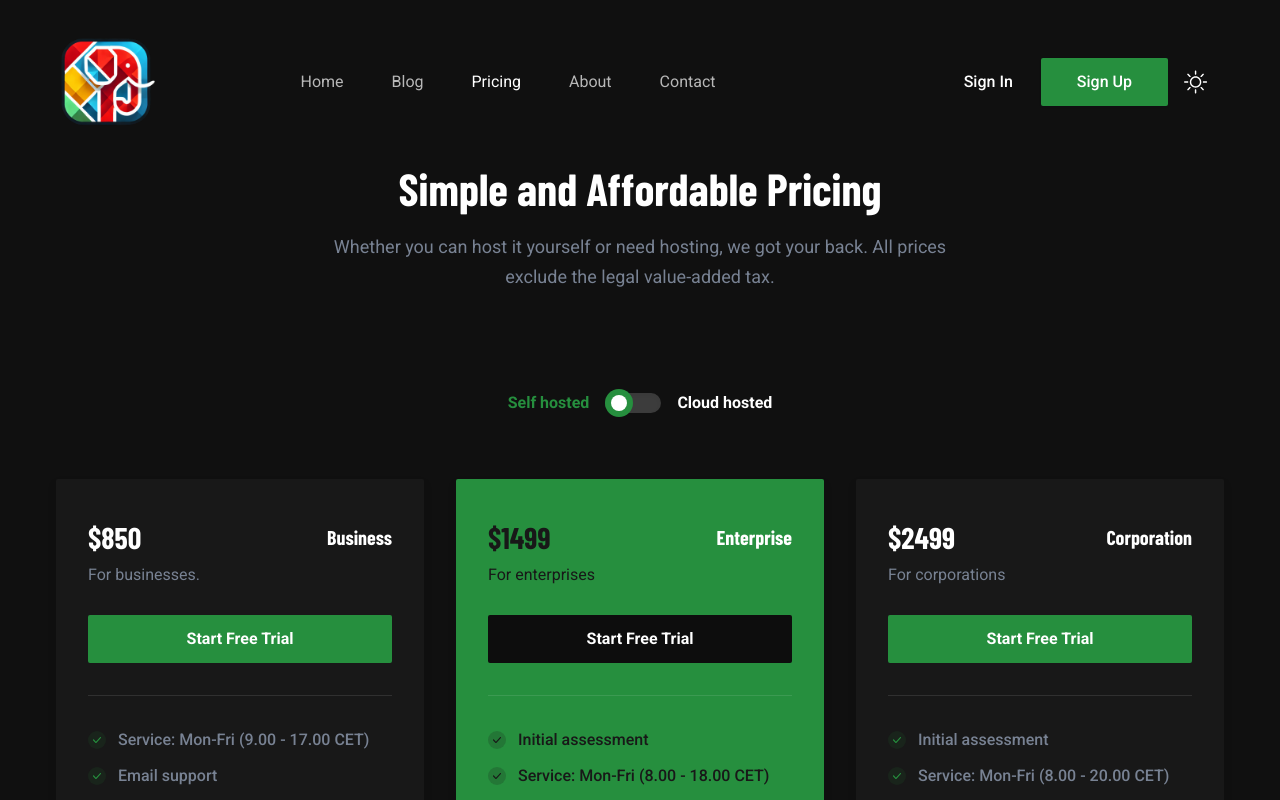
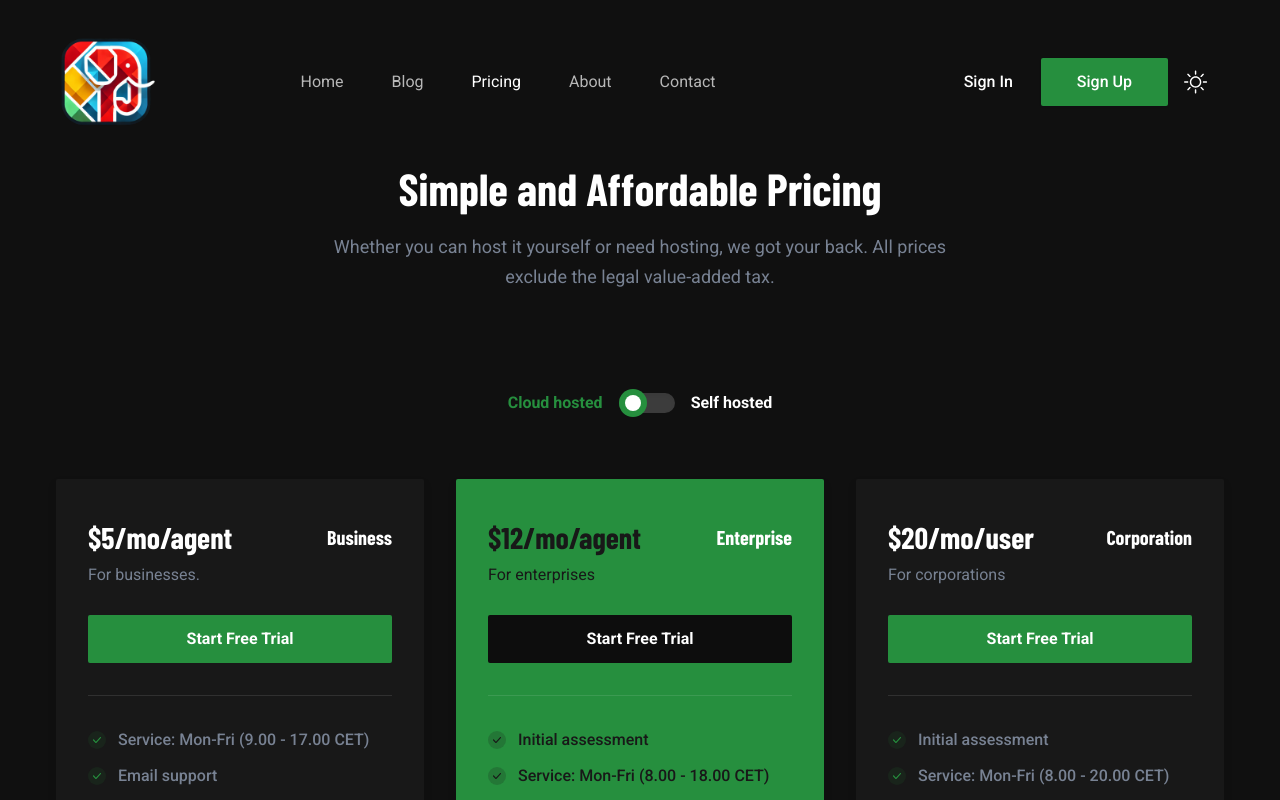
Before and after one commit to safaridesk/safaridesk-website, a Next.js app: page /pricing in a window 1280 px wide. Shown: the top 800 px of the page. Built offline with nearby package versions, Linux system fonts and the light colour scheme; a web font is replaced by a local one; what tailwindcss-animated would draw is missing.

Commit message:
Modified the pricing model

```diff
--- a/components/Pricing/index.tsx
+++ b/components/Pricing/index.tsx
@@ -8,7 +8,7 @@ import  "./pricing.css";
 
 const Pricing = () => {
 
-  const [isSelfHosted, setIsSelfHosted] = useState(true);
+  const [isCloudHosted, setIsCloudHosted] = useState(true);
 
   return (
     <section id="pricing" className="relative z-10 py-16 md:py-20 lg:py-28">
@@ -26,24 +26,24 @@ const Pricing = () => {
             data-wow-delay=".1s"
           >
             <span
-              onClick={() => setIsSelfHosted(true)}
+              onClick={() => setIsCloudHosted(true)}
               className={`${
-                isSelfHosted
+                isCloudHosted
                   ? "pointer-events-none text-primary"
                   : "text-dark dark:text-white"
               } mr-4 cursor-pointer text-base font-semibold`}
             >
-              Self hosted
+              Cloud hosted
             </span>
             <div
-              onClick={() => setIsSelfHosted(!isSelfHosted)}
+              onClick={() => setIsCloudHosted(!isCloudHosted)}
               className="flex cursor-pointer items-center"
             >
               <div className="relative">
                 <div className="h-5 w-14 rounded-full bg-[#3C3C3C] shadow-inner"></div>
                 <div
                   className={`${
-                    isSelfHosted ? "" : "translate-x-full"
+                    isCloudHosted ? "" : "translate-x-full"
                   } shadow-switch-1 absolute left-0 top-[-4px] flex h-7 w-7 items-center justify-center rounded-full bg-primary transition`}
                 >
                   <span className="active h-4 w-4 rounded-full bg-white"></span>
@@ -51,14 +51,14 @@ const Pricing = () => {
               </div>
             </div>
             <span
-              onClick={() => setIsSelfHosted(false)}
+              onClick={() => setIsCloudHosted(false)}
               className={`${
-                isSelfHosted
+                isCloudHosted
                   ? "text-dark dark:text-white"
                   : "pointer-events-none text-primary"
               } ml-4 cursor-pointer text-base font-semibold`}
             >
-              Cloud hosted
+              Self hosted
             </span>
           </div>
         </div>
@@ -67,7 +67,7 @@ const Pricing = () => {
 <div className="lg:[&>*:nth-child(1)]:animate-fade-left lg:[&>*:nth-child(1)]:animate-duration-[1600ms] [&>*:nth-child(1)]:animate-fade-down [&>*:nth-child(1)]:animate-duration-[1600ms] lg:[&>*:nth-child(2)]:animate-fade-down lg:[&>*:nth-child(2)]:animate-duration-[1250ms] [&>*:nth-child(2)]:animate-fade-down [&>*:nth-child(2)]:animate-duration-[1600ms] lg:[&>*:nth-child(3)]:animate-fade-right lg:[&>*:nth-child(3)]:animate-duration-[1600ms] [&>*:nth-child(3)]:animate-fade-down [&>*:nth-child(3)]:animate-duration-[1600ms] pricing-boxes grid grid-cols-1 gap-x-8 gap-y-10 md:grid-cols-2 lg:grid-cols-3">
           <PricingBox
             packageName="Business"
-            price={isSelfHosted ? "850" : "850/mo/user"}
+            price={isCloudHosted ? "5/mo/agent" : "850"}
             subtitle="For businesses."
           >
             <OfferList text="Service: Mon-Fri (9.00 - 17.00 CET)" status="active" />
@@ -80,7 +80,7 @@ const Pricing = () => {
           </PricingBox>
           <PricingBox
             packageName="Enterprise"
-            price={isSelfHosted ? "1499" : "1499/mo/user"}
+            price={isCloudHosted ? "12/mo/agent" : "1499"}
             subtitle="For enterprises"
           >
             <OfferList text="Initial assessment" status="active" />
@@ -96,7 +96,7 @@ const Pricing = () => {
 
           <PricingBox
             packageName="Corporation"
-            price={isSelfHosted ? "2499" : "2499/mo/user"}
+            price={isCloudHosted ? "20/mo/user" : "2499"}
             subtitle="For corporations"
           >
             <OfferList text="Initial assessment" status="active" />
```
